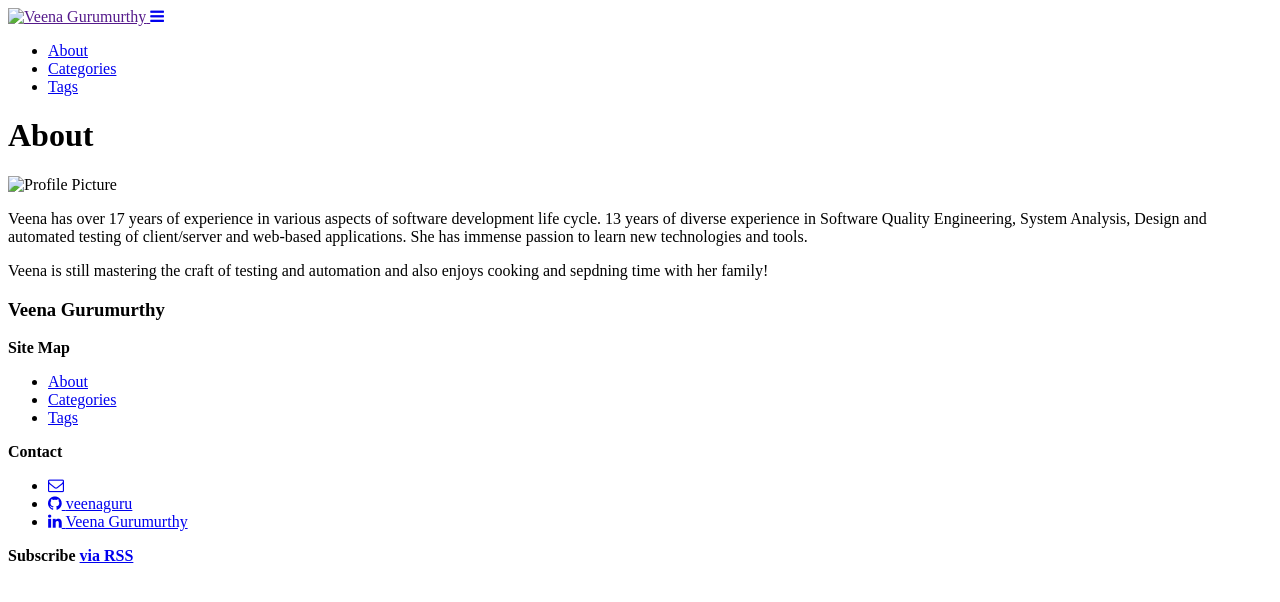
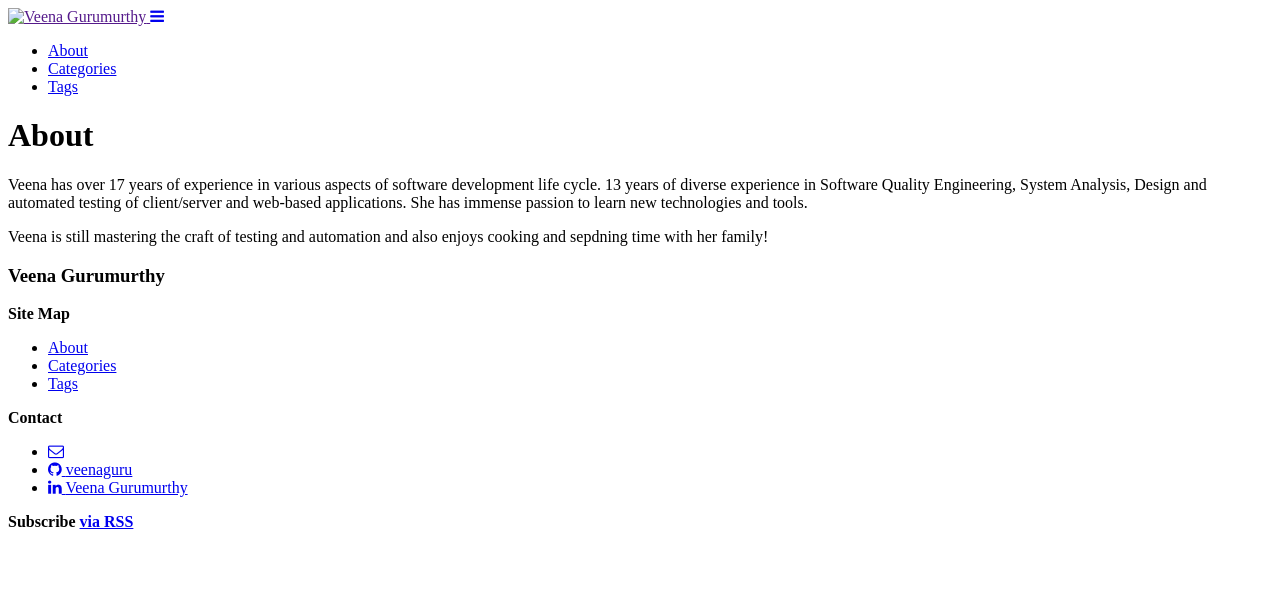
Before and after one commit to veenaguru/veenaguru.github.io, a Jekyll site: the page built from about.md, in a window 1280 px wide. Shown: the top 602 px of the page. Built offline with Jekyll 4.4.1, drawn with Linux system fonts in a browser that asks for light colours; nearby versions of some CDN libraries; a style sheet for code colours, icons or effects is not loaded.

Commit message:
Update about.md

```diff
--- a/about.md
+++ b/about.md
@@ -3,7 +3,6 @@ layout: page
 title: About
 permalink: /about/
 ---
-<img src="{{ site.baseurl }}assets/kayak.png" title="Profile Picture" class="profile">
 
 Veena has over 17 years of experience in various aspects of software development life cycle. 13 years of diverse experience in Software Quality Engineering, System Analysis, Design and automated testing of client/server and web-based applications. She has immense passion to learn new technologies and tools.
 
```
